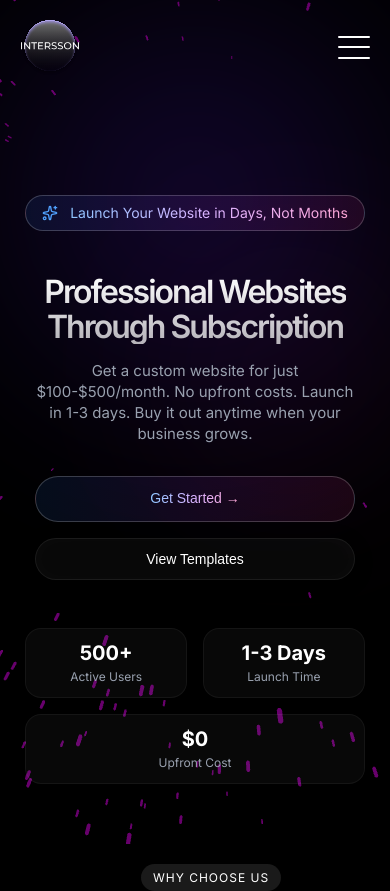
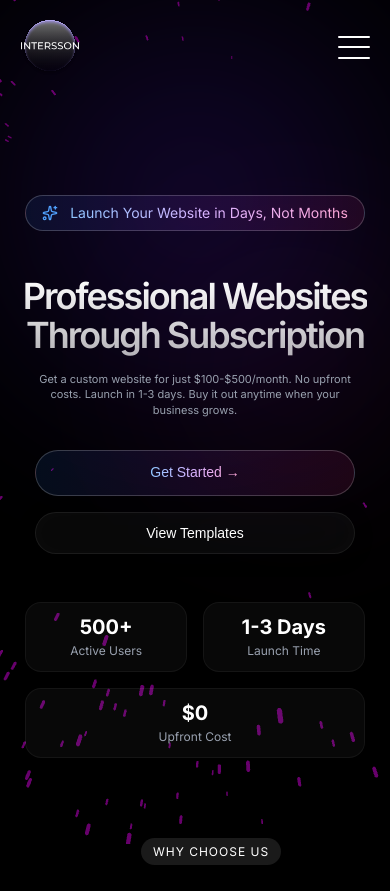
Before and after one commit to intersson-sir/Intersson, a Next.js app: page / in a window 390 px wide. Shown: the top 891 px of the page. Built offline with nearby package versions, Linux system fonts and the light colour scheme.

Commit message:
update mobile typography for screens <= 430px
- increase title font size to 36px for better visibility
- decrease subtitle font size to 11px for a more compact layout

```diff
--- a/src/app/page.module.css
+++ b/src/app/page.module.css
@@ -880,8 +880,12 @@
         padding: 40px 16px;
     }
 
+    .title {
+        font-size: 36px;
+    }
+
     .subtitle {
-        font-size: 15px;
+        font-size: 11px;
         line-height: 1.4;
     }
 
```
